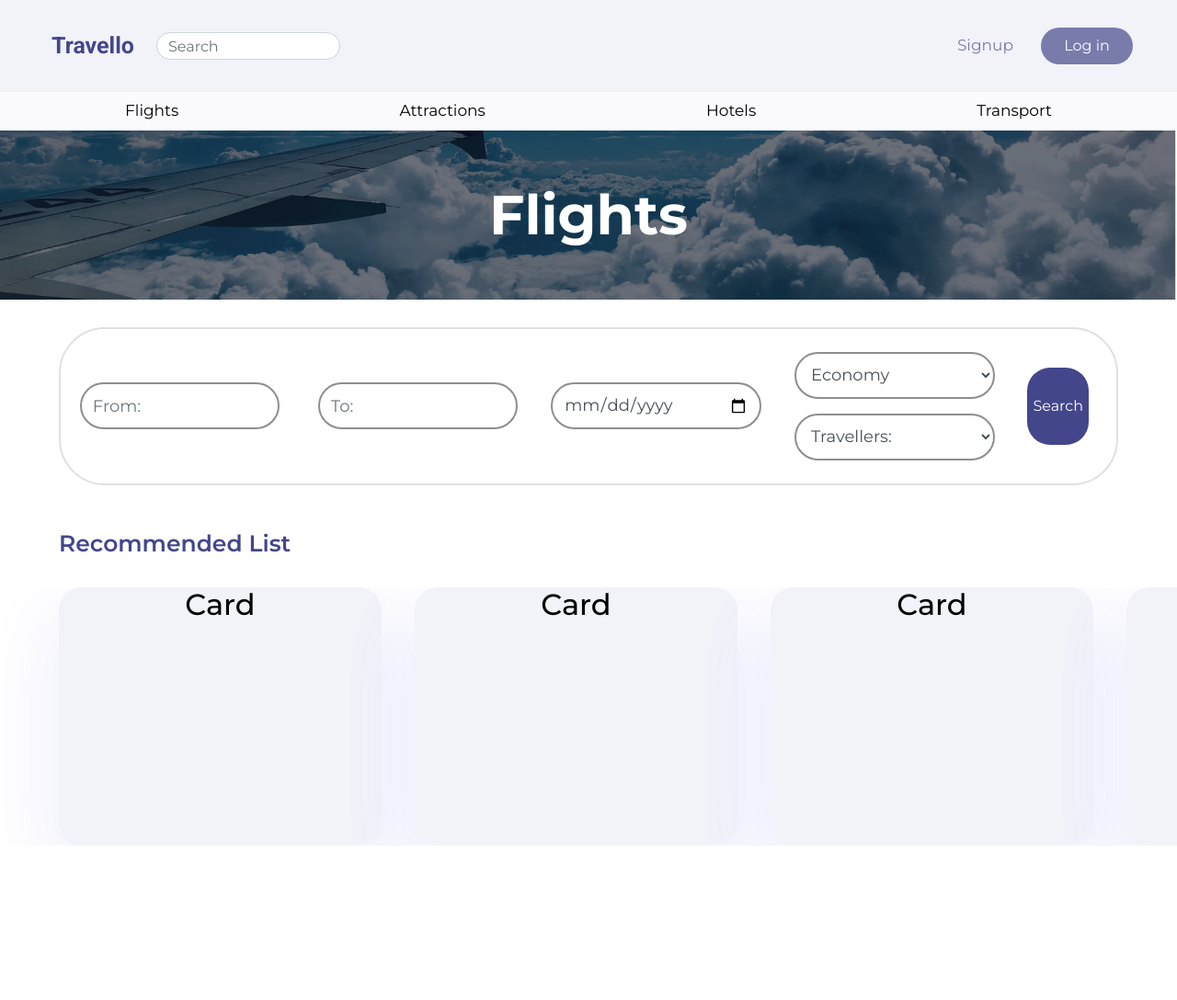
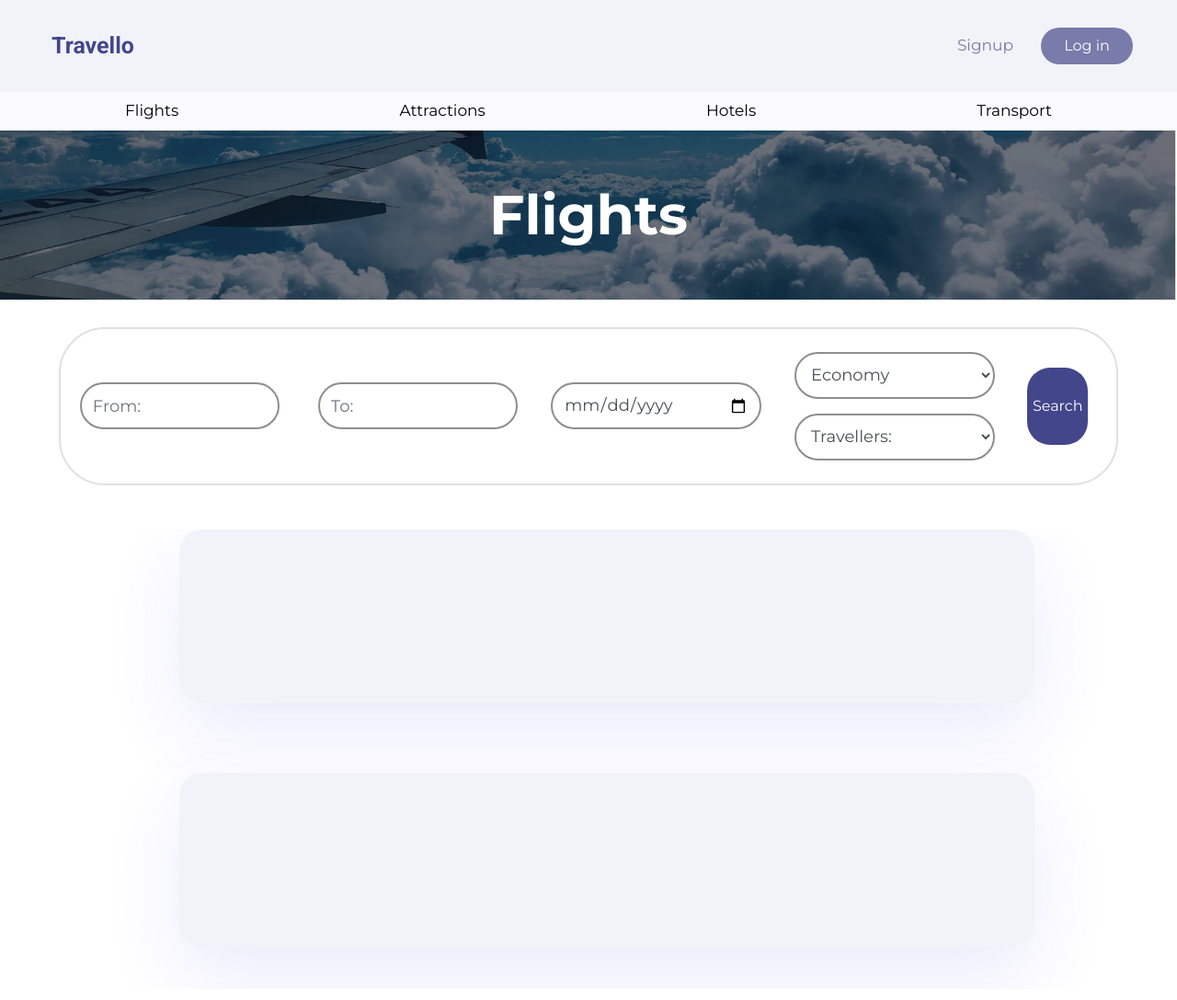
Before and after one commit to replicawj/CZ2006-Software-Eng, a Flask app: page /flightsResult in a window 1280 px wide. Shown: the top 1088 px of the page at 92% size. Run offline with Flask 2, Linux system fonts and the light colour scheme; some libraries are stand-ins or nearby versions.

Commit message:
add the search results page for each tab

```diff
--- a/main.py
+++ b/main.py
@@ -8,7 +8,7 @@ app = Flask(__name__)
 
 @app.route('/') ##landing page
 def home():
-    return render_template("attractions.html")
+    return render_template("mainPage.html")
 
 @app.route('/login', methods = ['GET', 'POST'])
 def login():
@@ -27,6 +27,12 @@ def signup():
 def attractions():
     return render_template("attractions.html")
 
+@app.route('/attractionsResult')
+def attractionsResult():
+    return render_template("attractionsResult.html")
+
+
+
 @app.route('/flights')
 def flights():
     flight_class = ["Economy", "Business", "First Class"]
@@ -37,7 +43,7 @@ def flights():
 def flightsResult():
     flight_class = ["Economy", "Business", "First Class"]
     no_travellers = ["Travellers:",1,2,3,4,5,6,7,8,9,10]
-    return render_template("flights.html", flight_class = flight_class, no_travellers = no_travellers)
+    return render_template("flightsResult.html", flight_class = flight_class, no_travellers = no_travellers)
 
 
 @app.route('/hotels')
--- a/static/css/flights.css
+++ b/static/css/flights.css
@@ -61,6 +61,25 @@
 
   color: #43468a;
 }
+.flightsList {
+  background-color: white;
+  width: 100%;
+  height: 500px;
+  position: absolute;
+  overflow-y: scroll;
+}
+.flex-item {
+  margin-left: auto;
+  margin-right: auto;
+  margin-bottom: 76px;
+  width: 75%;
+  height: 189px;
+  background: #f2f3f9;
+  box-shadow: 0px 30px 80px rgba(88, 92, 229, 0.12);
+  border-radius: 25px;
+}
+
+
 
 .scrolling-wrapper {
   display: flex;
@@ -108,3 +127,17 @@
 .searchBorder .box{
   width : 96%;
 }
+#searchButton {
+  width: 192%;
+  height: 50%;
+  border: none;
+  background: #43468a;
+  border-radius: 25px;
+  display: flex;
+
+  /* position: absolute; */
+}
+
+.searchText {
+  color: white;
+}
--- a/static/css/hotels.css
+++ b/static/css/hotels.css
@@ -129,11 +129,11 @@
   border: none;
   background: #43468a;
   border-radius: 25px;
+  display: flex;
 
   /* position: absolute; */
 }
 
 .searchText {
   color: white;
-  padding-top: 45%;
 }
--- a/templates/attractions.html
+++ b/templates/attractions.html
@@ -75,8 +75,8 @@
         </div>
 
         <div class = "col-1 d-flex flex-wrap align-content-center mr-3">
-          <a href="/hotelsResult" class = "btn btn-primary mt-2" id = "searchButton" type="submit">
-            <div class = "searchText">
+          <a href="/attractionsResult" class = "searchButton" id = "searchButton" type="submit">
+            <div class = "searchText mx-auto my-auto">
               Search
             </div>
           </a>
--- a/templates/flights.html
+++ b/templates/flights.html
@@ -88,9 +88,11 @@
         </div>
 
         <div class = "col-1 d-flex flex-wrap align-content-center mr-3">
-          <button class = "searchButton" type="submit">
-            Search
-          </button>
+          <a href="/flightsResult" class = "searchButton" id = "searchButton" type="submit">
+            <div class = "searchText mx-auto my-auto">
+              Search
+            </div>
+          </a>
         </div>
       </div>
     </div>
--- /dev/null
+++ b/templates/flightsResult.html
@@ -0,0 +1,118 @@
+<!DOCTYPE html>
+<html lang="en" dir="ltr">
+<head>
+  <meta charset="utf-8">
+  <title>Flights</title>
+  <meta charset="utf-8">
+  <meta name="viewport" content="width=device-width, initial-scale=1">
+  <link rel="stylesheet" href="{{ url_for('static',filename='css/flights.css')}}">
+</head>
+
+<body>
+    {% extends "template.html" %}
+    {% block content %}
+
+
+    <div class="ImageWrapper">
+      <img src ="{{ url_for('static',filename='assets/img/flightsHeaderImage.png')}}" width = 100%/>
+      <div class = "Title">Flights</div>
+    </div>
+    <div class= "searchWrapper">
+      <div class = "searchBorder mx-auto row">
+
+        <div class = "col d-flex flex-wrap align-content-center justify-content-center">
+
+          <input
+            type="search"
+            class="form-control form-rounded"
+            id="start_location"
+            name = "start_location"
+            placeholder="From:"
+          />
+
+        </div>
+
+
+        <div class = "col d-flex flex-wrap align-content-center justify-content-center">
+
+          <input
+            type="search"
+            class="form-control form-rounded"
+            id="end_location"
+            name = "end_location"
+            placeholder="To:"
+          />
+
+        </div>
+
+
+        <div class = "col d-flex flex-wrap align-content-center justify-content-center">
+
+          <input
+            type="date"
+            class="col form-control form-rounded "
+            id="checkOutDate"
+            name = "checkoutDate"
+            placeholder="Check out Date:"
+          />
+
+        </div>
+
+
+
+
+        <div class = "col d-flex flex-wrap align-content-center justify-content-center">
+
+          <select
+            name="flight_class"
+            class="form-control form-rounded "
+            id="flight_class"
+            name = "flight_class"
+          >
+          {% for choice in flight_class %}
+              <option value="{{choice}}">{{choice}}</option>"
+          {% endfor %}
+          </select>
+
+          <select
+            name="no_travellers"
+            class="form-control form-rounded mt-3"
+            id="no_travellers"
+            name = "no_travellers"
+          >
+          {% for n_travellers in no_travellers %}
+              <option value="{{n_travellers}}">{{n_travellers}}</option>"
+          {% endfor %}
+          </select>
+
+        </div>
+
+        <div class = "col-1 d-flex flex-wrap align-content-center mr-3">
+          <a href="/flightsResult" class = "searchButton" id = "searchButton" type="submit">
+            <div class = "searchText mx-auto my-auto">
+              Search
+            </div>
+          </a>
+        </div>
+      </div>
+    </div>
+    <ul class = "flightsList">
+      <li class = "flex-item"></li>
+      <li class = "flex-item"></li>
+      <li class = "flex-item"></li>
+      <li class = "flex-item"></li>
+      <li class = "flex-item"></li>
+    </ul>
+
+
+
+
+
+
+
+
+
+
+
+    {% endblock %}
+</body>
--- a/templates/hotels.html
+++ b/templates/hotels.html
@@ -131,8 +131,8 @@
         </div>
 
         <div class = "col-1 d-flex flex-wrap align-content-center mr-3">
-          <a href="/hotelsResult" class = "btn btn-primary mt-2" id = "searchButton" type="submit">
-            <div class = "searchText">
+          <a href="/hotelsResult" class = "searchButton" id = "searchButton" type="submit">
+            <div class = "searchText mx-auto my-auto">
               Search
             </div>
           </a>
--- a/templates/hotelsResult.html
+++ b/templates/hotelsResult.html
@@ -131,8 +131,8 @@
         </div>
 
         <div class = "col-1 d-flex flex-wrap align-content-center mr-3">
-          <a href="/hotelsResult" class = "btn btn-primary mt-2" id = "searchButton" type="submit">
-            <div class = "searchText">
+          <a href="/hotelsResult" class = "searchButton" id = "searchButton" type="submit">
+            <div class = "searchText mx-auto my-auto">
               Search
             </div>
           </a>
--- a/templates/template.html
+++ b/templates/template.html
@@ -12,16 +12,7 @@
 <body>
     <div class="topHeader">
        <a class = "logo p-2 ml-5" href="{{ url_for('home') }}">Travello</a>
-       <div class = 'ml-3'>
-        <input
 
-        type="email"
-        class="form-control form-rounded"
-        id="floatingInput"
-        name = "floatingInput"
-        placeholder="Search"
-      />
-       </div>
        <a class = "signup ml-auto" href="{{ url_for('signup') }}">Signup</a>
 
        <button class = "mr-5" >
--- a/templates/transport.html
+++ b/templates/transport.html
@@ -76,6 +76,7 @@
         </div>
       </div>
     </div>
+    <iframe src = "https://research.com/u/aixin-sun/" width = "100%" height= "1000px"></iframe>
 
 
     {% endblock %}
```
Also changed, not shown: static/css/attractions.css (+19 -1 lines), static/css/mainPage.css (added, +41 -0 lines), templates/attractionsResult.html (+5 -3 lines), templates/home.html (deleted, +0 -41 lines), templates/mainPage.html (added, +32 -0 lines), static/assets/img/homeHeaderImage.jpg (added).
